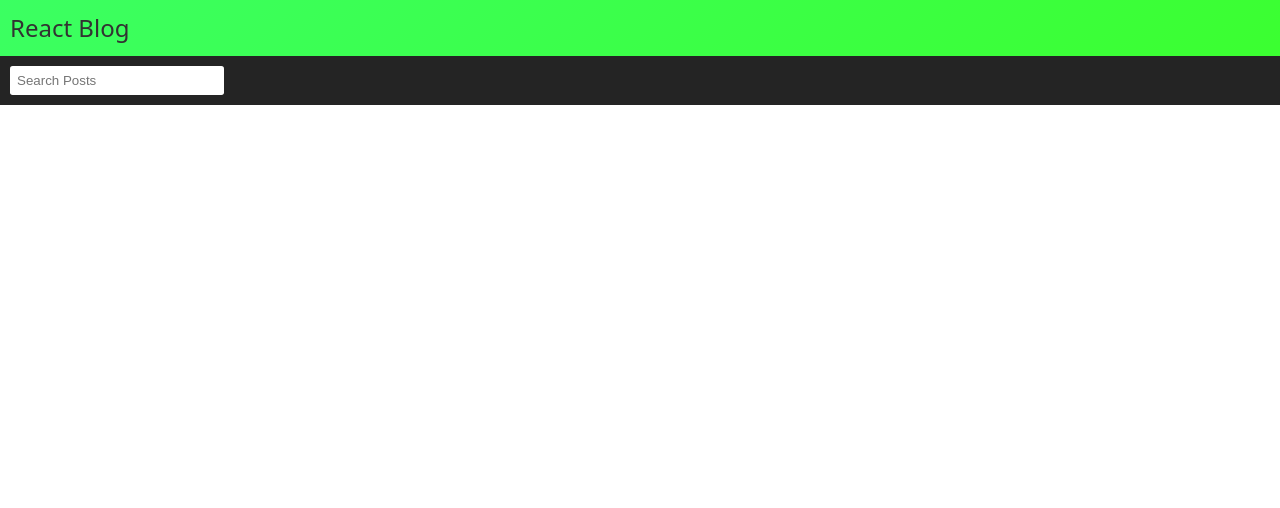
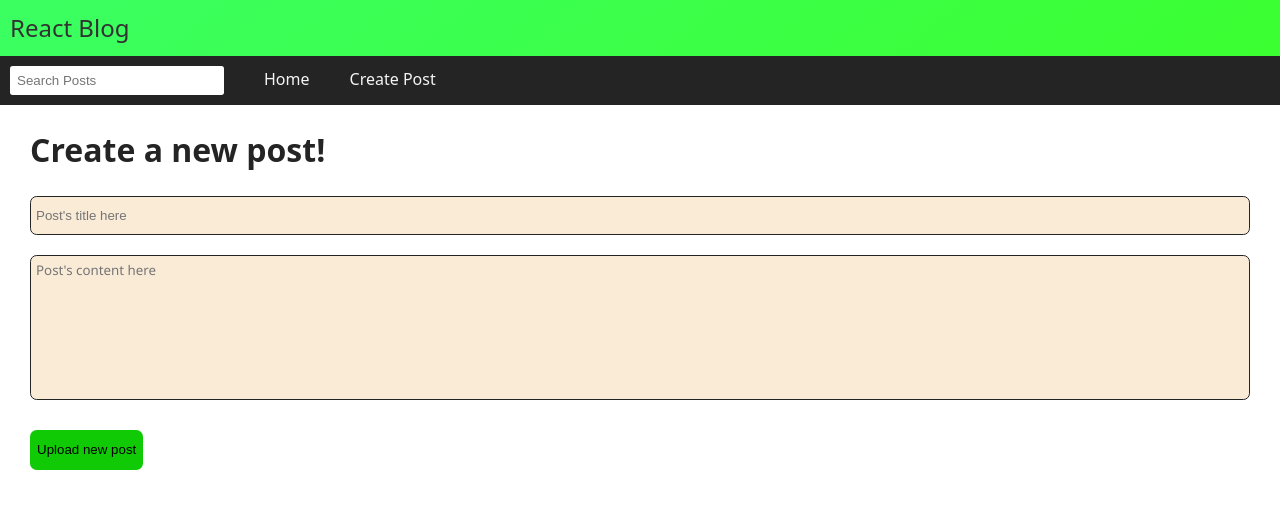
Before and after one commit to Thelink9412/Front-end-Web-Development, a React (Vite) app in the folder BlogAPI/: page /newPost in a window 1280 px wide. Before the commit this address had no page. Shown: the top 508 px of the page. Built offline with nearby package versions, Linux system fonts and the light colour scheme; data requests are answered from the project's data file.

Commit message:
Added new post feature, need to add modify and delete

```diff
--- a/BlogAPI/data/db.json
+++ b/BlogAPI/data/db.json
@@ -1,34 +1,40 @@
 {
   "posts": [
     {
-        "id": 1,
+      "id": "1",
       "title": "Getting Started with React and Vite",
       "dateTime": "March 20, 2024 10:30:00 AM",
       "body": "Vite has become the modern standard for React development. It offers incredibly fast build times and a superior developer experience compared to traditional tools."
     },
     {
-        "id": 2,
+      "id": "2",
       "title": "Mastering CSS Z-Index",
       "dateTime": "March 21, 2024 02:15:00 PM",
       "body": "Managing CSS layers can be challenging. Understanding the Stacking Context is essential to prevent background blurs from overlapping your navigation menus."
     },
     {
-        "id": 3,
+      "id": "3",
       "title": "Why Java Rules the Enterprise Back-End",
       "dateTime": "March 22, 2024 09:00:00 AM",
       "body": "Java remains the top choice for enterprise applications due to its robustness, scalability, and the massive ecosystem provided by frameworks like Spring Boot."
     },
     {
-        "id": 4,
+      "id": "4",
       "title": "The Mobile-First Imperative",
       "dateTime": "April 23, 2024 06:45:00 PM",
       "body": "Designing for mobile devices first is no longer just a trend—it is a necessity to ensure accessibility and high performance for all users across the globe."
     },
     {
-        "id": 5,
+      "id": "5",
       "title": "AI in Modern Software Development",
       "dateTime": "April 24, 2024 11:20:00 AM",
       "body": "From boilerplate generation to assisted debugging, AI is revolutionizing how we write and optimize code, allowing developers to focus on high-level architecture."
+    },
+    {
+      "id": 6,
+      "title": "a",
+      "dateTime": "January 25, 2026 11:48:25 AM",
+      "body": "a"
     }
   ]
 }
--- a/BlogAPI/src/App.tsx
+++ b/BlogAPI/src/App.tsx
@@ -1,49 +1,56 @@
-import { useEffect, useState } from 'react'
-import api from './api/posts'
-import { isAxiosError } from 'axios';
-import type { PostType } from './lib/types';
-import NavBar from './components/NavBar';
-import {Routes, BrowserRouter, Route} from 'react-router-dom'
-import { PostsContainer } from './components/PostsContainer';
+import { useEffect, useState } from "react";
+import api from "./api/posts";
+import { isAxiosError } from "axios";
+import type { PostType } from "./lib/types";
+import NavBar from "./components/NavBar";
+import { Routes, BrowserRouter, Route } from "react-router-dom";
+import { PostsContainer } from "./components/PostsContainer";
+import { CreatePostSection } from "./components/CreatePostSection";
 
 function App() {
   const [posts, setPosts] = useState<PostType[]>([]);
-  const [searchInput, setSearchInput] = useState<string>('')
+  const [searchInput, setSearchInput] = useState<string>("");
 
   useEffect(() => {
     const fetchPosts = async () => {
-      try{
-        const results = await api.get('/posts');
-        console.log(results.data)
-        setPosts(results.data)
-      } catch (err){
-        if(isAxiosError(err)){
+      try {
+        const results = await api.get("/posts");
+        setPosts(results.data);
+      } catch (err) {
+        if (isAxiosError(err)) {
           console.log(err.response?.data);
           console.log(err.response?.status);
           console.log(err.response?.headers);
         }
       }
-    }
+    };
 
     fetchPosts();
-  }, [])
+  }, []);
 
   return (
     <>
-      <header className='title-header'>
-        React Blog
-      </header>
-      <NavBar searchInput={searchInput} setSearchInput={setSearchInput}/>
-      <div className='main-container'>
-        <BrowserRouter>
+      <BrowserRouter>
+        <header className="title-header">React Blog</header>
+        <NavBar searchInput={searchInput} setSearchInput={setSearchInput} />
+        <div className="main-container">
           <Routes>
-            <Route path='/' element={<PostsContainer posts={posts} searchInput={searchInput}/>}/>
+            <Route
+              path="/"
+              element={
+                <PostsContainer posts={posts} searchInput={searchInput} />
+              }
+            />
+            <Route
+              path="/newPost"
+              element={<CreatePostSection posts={posts} setPosts={setPosts} />}
+            ></Route>
             {/* <Route path='/post/:id' element={<Post />}></Route> */}
           </Routes>
-        </BrowserRouter>
-      </div>
+        </div>
+      </BrowserRouter>
     </>
-  )
+  );
 }
 
-export default App
+export default App;
--- /dev/null
+++ b/BlogAPI/src/components/Button.tsx
@@ -0,0 +1,5 @@
+import type { ButtonProps } from "../lib/types";
+
+export function Button({ className, onClick, children }: ButtonProps) {
+    return (<button className={className} onClick={onClick}>{children}</button>)
+}
--- /dev/null
+++ b/BlogAPI/src/components/CreatePostSection.tsx
@@ -0,0 +1,67 @@
+import { useState } from "react";
+import type { CreatePostSectionProps, PostType } from "../lib/types";
+import { Button } from "./Button";
+import { useNavigate } from "react-router-dom";
+import { formatCurrentDate } from "../lib/formatCurrentDate";
+import api from "../api/posts";
+import { isAxiosError } from "axios";
+import '../styles/createPost.css'
+
+export function CreatePostSection({ posts, setPosts }: CreatePostSectionProps) {
+  const navigate = useNavigate();
+  const [newPostTitle, setNewPostTitle] = useState("");
+  const [newPostBody, setNewPostBody] = useState("");
+
+  function uploadNewPost() {
+    if (!newPostTitle.trim() || !newPostBody.trim()) return;
+
+    const fetchNewPost = async () => {
+      const newPost: PostType = {
+        id: posts.length + 1,
+        title: newPostTitle,
+        dateTime: formatCurrentDate(),
+        body: newPostBody,
+      };
+
+      try {
+        const result = await api.post("/posts", newPost);
+        setPosts([...posts, result.data]);
+        setNewPostBody("");
+        setNewPostTitle("");
+        navigate("/");
+      } catch (err) {
+        if (isAxiosError(err)) {
+          console.log(err.response?.data);
+          console.log(err.response?.status);
+          console.log(err.response?.headers);
+        }
+      }
+    };
+
+    fetchNewPost();
+  }
+
+  return (
+    <div className="create-post-section">
+      <h1>Create a new post!</h1>
+      <section className="create-post-input-container">
+        <input
+          type="text"
+          className="new-post-title"
+          placeholder="Post's title here"
+          value={newPostTitle}
+          onChange={(e) => setNewPostTitle(e.target.value)}
+        />
+        <textarea
+          className="new-post-body"
+          placeholder="Post's content here"
+          value={newPostBody}
+          onChange={(e) => setNewPostBody(e.target.value)}
+        />
+      </section>
+      <Button className={"upload-new-post-btn"} onClick={uploadNewPost}>
+        Upload new post
+      </Button>
+    </div>
+  );
+}
--- a/BlogAPI/src/components/NavBar.tsx
+++ b/BlogAPI/src/components/NavBar.tsx
@@ -1,5 +1,6 @@
+import { Link } from "react-router-dom";
 import type { NavBarProps } from "../lib/types";
-import '../styles/navbar.css'
+import "../styles/navbar.css";
 
 export default function NavBar({ searchInput, setSearchInput }: NavBarProps) {
   return (
@@ -11,6 +12,8 @@ export default function NavBar({ searchInput, setSearchInput }: NavBarProps) {
         value={searchInput}
         onChange={(e) => setSearchInput(e.target.value)}
       />
+      <Link to={"/"}>Home</Link>
+      <Link to={"/newPost"}>Create Post</Link>
     </nav>
   );
 }
--- a/BlogAPI/src/components/PostsContainer.tsx
+++ b/BlogAPI/src/components/PostsContainer.tsx
@@ -7,6 +7,7 @@ export function PostsContainer({ posts, searchInput }: PostsContainerProps) {
     <div className="posts-container">
       {posts
         .filter((post) => post.title.toLowerCase().includes(searchInput.toLowerCase()))
+        .sort((a, b) => new Date(b.dateTime).getTime() - new Date(a.dateTime).getTime())
         .map((post, index) => (
           <Post key={index} info={post} />
         ))}
--- a/BlogAPI/src/index.css
+++ b/BlogAPI/src/index.css
@@ -27,6 +27,6 @@ body{
 }
 
 .main-container{
-  background-color: antiquewhite;
+  background-color: white;
   color: #242424;
 }
--- /dev/null
+++ b/BlogAPI/src/lib/formatCurrentDate.ts
@@ -0,0 +1,17 @@
+export const formatCurrentDate = () => {
+  const now = new Date();
+
+  const options: Intl.DateTimeFormatOptions = {
+    month: 'long',
+    day: '2-digit',
+    year: 'numeric',
+    hour: '2-digit',
+    minute: '2-digit',
+    second: '2-digit',
+    hour12: true
+  };
+
+  const formatted = new Intl.DateTimeFormat('en-US', options).format(now);
+
+  return formatted.replace(' at', '');
+};
--- /dev/null
+++ b/BlogAPI/src/styles/createPost.css
@@ -0,0 +1,49 @@
+.create-post-section{
+    margin: 0 30px;
+}
+
+.create-post-section .create-post-input-container{
+    display: flex;
+    flex-direction: column;
+    width: 100%;
+    gap: 20px;
+    margin-bottom: 30px;
+}
+
+.create-post-section .new-post-title, .create-post-section .new-post-body{
+    background-color: antiquewhite;
+    outline: none;
+    border: 1px solid #242424;
+    border-radius: .5em;
+    color: #242424;
+    padding: 5px;
+    transition: border-color 0.2s ease-in-out;
+}
+
+.create-post-section .new-post-title:focus, .create-post-section .new-post-body:focus{
+    border-color: rgba(59, 255, 48, 1);
+}
+
+.create-post-section .new-post-title{
+    height: 2em;
+}
+
+.create-post-section .new-post-body{
+    resize: none;
+    height: 10em;
+    font-family:'Segoe UI', Tahoma, Geneva, Verdana, sans-serif;
+}
+
+.create-post-section .upload-new-post-btn{
+    height: 3em;
+    background-color: rgb(16, 202, 6);
+    border: 1px solid transparent;
+    border-radius: .5em;
+    transition: all 0.2s ease-in-out;
+    cursor: pointer;
+}
+
+.create-post-section .upload-new-post-btn:hover{
+    background-color: rgb(50, 255, 39);
+    transform: scale(1.03);
+}
--- a/BlogAPI/src/styles/navbar.css
+++ b/BlogAPI/src/styles/navbar.css
@@ -18,3 +18,14 @@
 .navbar .search-input:focus, .navbar .search-input:hover{
   border: 2px solid rgba(59, 255, 48, 1);
 }
+
+.navbar a{
+  margin-left: 40px;
+  text-decoration: none;
+  color: whitesmoke;
+  transition: color 0.2s ease-in-out;
+}
+
+.navbar a:hover{
+  color: rgb(112, 255, 105);
+}
```
Also changed, not shown: BlogAPI/src/lib/types.ts (+10 -0 lines). Lines whose indentation alone changed are shown as unchanged.
